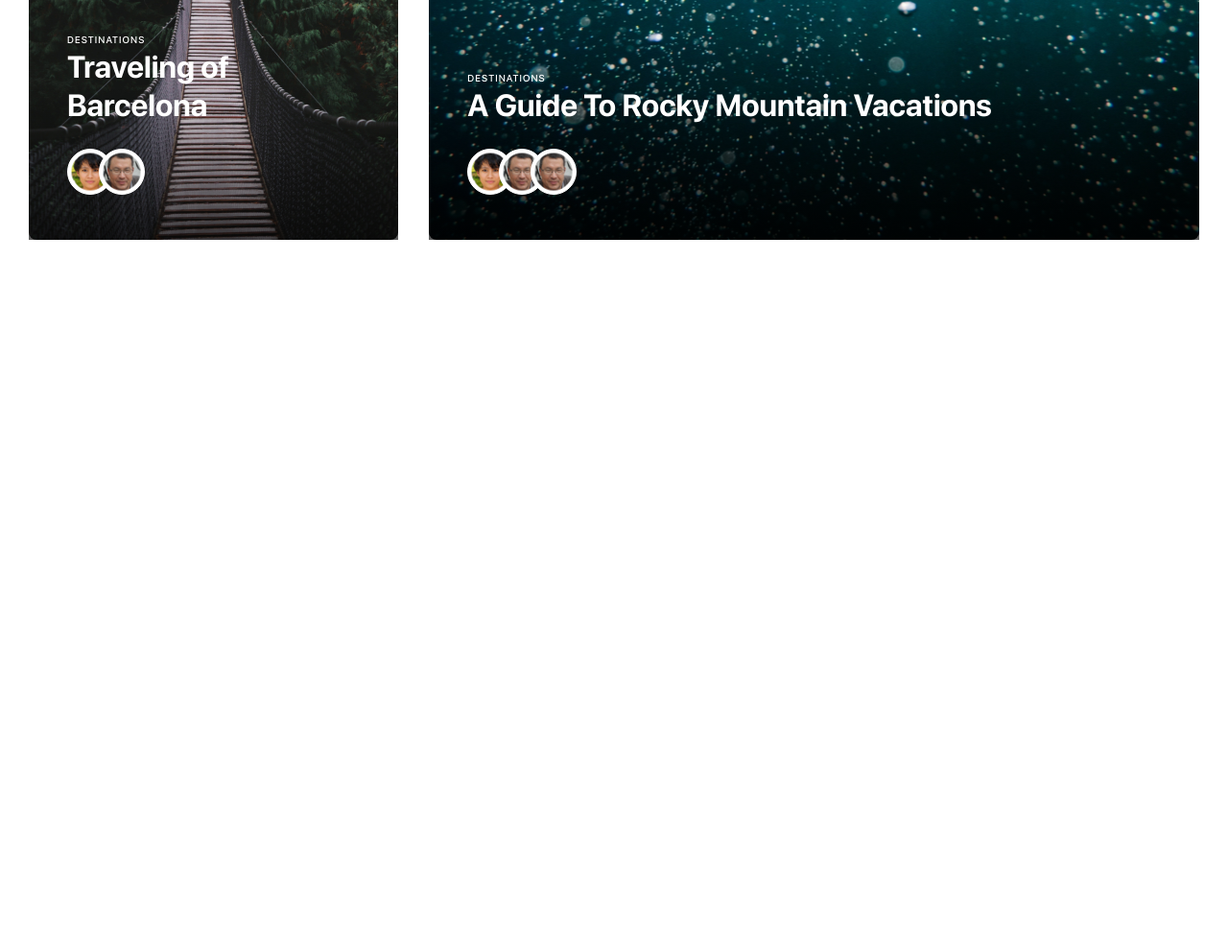
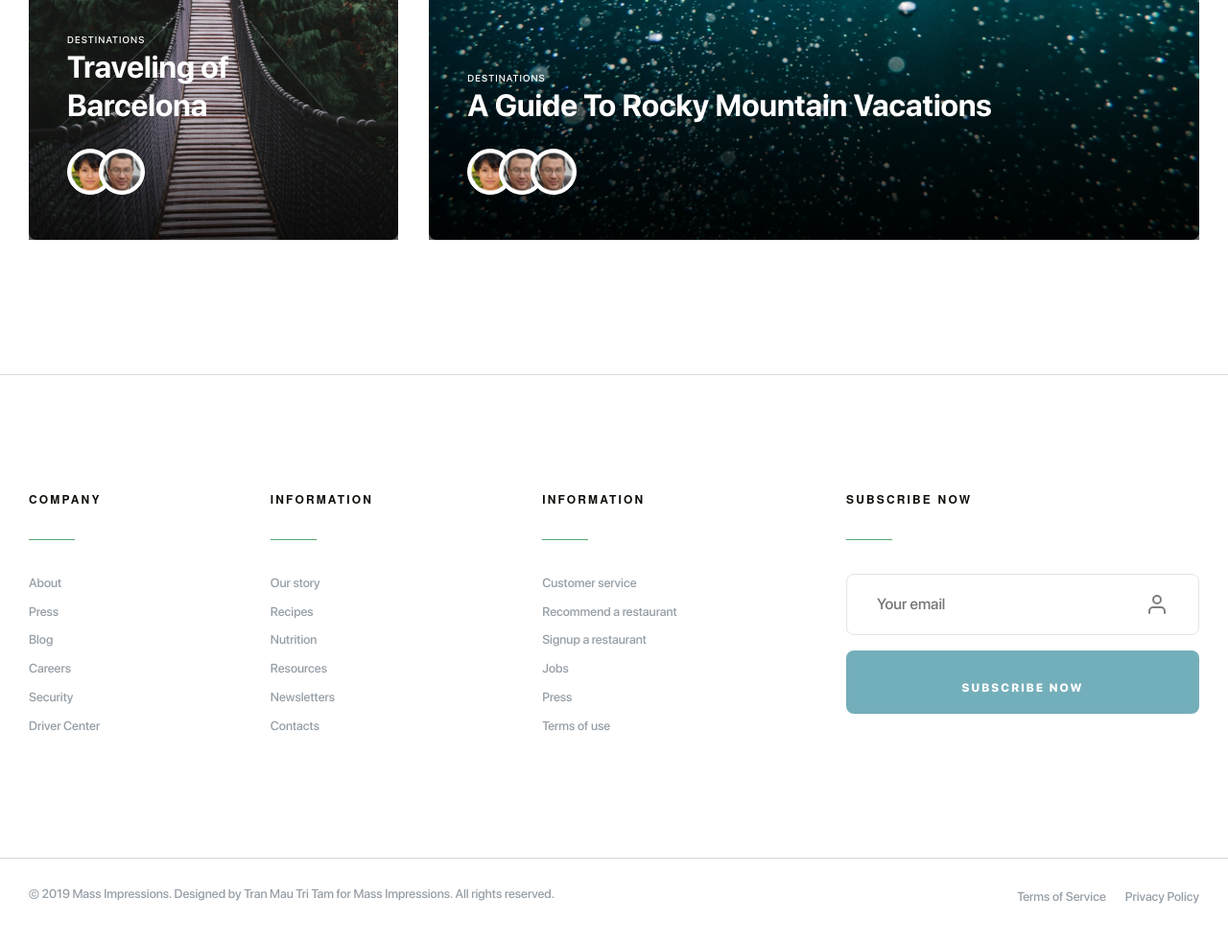
Before and after one commit to Voloshin-Sergei/Mitravel, a plain HTML site: page index.html in a window 1280 px wide. Shown: the part 6850-7835 px from the top of the page at 96% size. Before the commit the page ends 7150 px from the top, so only its background shows below. Drawn offline with Linux system fonts and the light colour scheme.

Commit message:
feat: add footer

```diff
--- /dev/null
+++ b/css/components/_footer.css
@@ -0,0 +1,83 @@
+.footer {
+  border-top: 1px solid #d9d9d9;
+  padding-top: 123px;
+}
+
+.footer__title {
+  position: relative;
+  font-family: "HelveticaNeue", sans-serif;
+  font-size: 12px;
+  letter-spacing: 2.15px;
+  text-transform: uppercase;
+  font-weight: bold;
+  color: #100E0B;
+  padding-bottom: 35px;
+  margin-bottom: 35px;
+}
+
+.footer__title::after {
+  content: "";
+  position: absolute;
+  left: 0;
+  bottom: 0;
+  background: #57a773;
+  width: 48px;
+  height: 1px;
+}
+
+.footer__container {
+  justify-content: space-between;
+}
+
+.footer__link {
+  font-weight: 500;
+  font-size: 13px;
+  color: #959ea6;
+  display: inline-block;
+  margin-bottom: 12px;
+}
+
+.subs-form {
+  width: 368px;
+}
+
+.subs-form__field {
+  width: 100%;
+  height: 64px;
+  border-radius: 8px;
+  border: 1px solid #e4e4e4;
+  padding-left: 31px;
+  background-image: url("../../img/user.svg");
+  background-position: calc(100% - 31px) center;
+  background-repeat: no-repeat;
+}
+
+.subs-form__btn {
+  width: 100%;
+  background-color: var(--neptun-color);
+  height: 64px;
+  margin-top: 16px;
+}
+
+.footer__bottom {
+  border-top: 1px solid #d9d9d9;
+  margin-top: 117px;
+  padding: 30px 0;
+}
+
+.footer__copy {
+  font-size: 13px;
+  color: #959EA6;
+}
+
+.bottom__container {
+  justify-content: space-between;
+}
+
+.footer__links {
+  display: flex;
+}
+
+.footer__links-item {
+  margin-left: 20px;
+}
--- a/css/components/_inspiration.css
+++ b/css/components/_inspiration.css
@@ -1,6 +1,6 @@
 .inspiration {
   padding-top: 95px;
-  padding-bottom: 50px;
+  padding-bottom: 140px;
 }
 
 .inspiration__heading {
--- a/css/style.css
+++ b/css/style.css
@@ -13,3 +13,4 @@
 @import "./components/_slider.css";
 @import "./components/_newsletter.css";
 @import "./components/_inspiration.css";
+@import "./components/_footer.css";
--- a/index.html
+++ b/index.html
@@ -316,6 +316,62 @@
         </div>
       </section>
     </main>
+    <footer class="footer">
+      <div class="container footer__container flex">
+        <nav class="footer__column">
+          <h2 class="footer__title">Company</h2>
+            <ul class="footer__list">
+            <li class="footer__item"><a href="#" class="footer__link">About</a></li>
+            <li class="footer__item"><a href="#" class="footer__link">Press</a></li>
+            <li class="footer__item"><a href="#" class="footer__link">Blog</a></li>
+            <li class="footer__item"><a href="#" class="footer__link">Careers</a></li>
+            <li class="footer__item"><a href="#" class="footer__link">Security</a></li>
+            <li class="footer__item"><a href="#" class="footer__link">Driver Center</a></li>
+          </ul>
+        </nav>
+        <nav class="footer__column">
+          <h2 class="footer__title">Information</h2>
+          <ul class="footer__list">
+            <li class="footer__item"><a href="#" class="footer__link">Our story</a></li>
+            <li class="footer__item"><a href="#" class="footer__link">Recipes</a></li>
+            <li class="footer__item"><a href="#" class="footer__link">Nutrition</a></li>
+            <li class="footer__item"><a href="#" class="footer__link">Resources</a></li>
+            <li class="footer__item"><a href="#" class="footer__link">Newsletters</a></li>
+            <li class="footer__item"><a href="#" class="footer__link">Contacts</a></li>
+          </ul>
+        </nav>
+        <nav class="footer__column">
+          <h2 class="footer__title">Information</h2>
+          <ul class="footer__list">
+            <li class="footer__item"><a href="#" class="footer__link">Customer service</a></li>
+            <li class="footer__item"><a href="#" class="footer__link">Recommend a restaurant</a></li>
+            <li class="footer__item"><a href="#" class="footer__link">Signup a restaurant</a></li>
+            <li class="footer__item"><a href="#" class="footer__link">Jobs</a></li>
+            <li class="footer__item"><a href="#" class="footer__link">Press</a></li>
+            <li class="footer__item"><a href="#" class="footer__link">Terms of use</a></li>
+          </ul>
+
+        </nav>
+        <div class="footer__column">
+          <h2 class="footer__title">Subscribe now</h2>
+          <form action="#" class="subs-form">
+            <input type="email" name="email" class="subs-form__field" placeholder="Your email">
+            <button class="btn-reset btn subs-form__btn">Subscribe now</button>
+          </form>
+        </div>
+      </div>
+      <div class="footer__bottom">
+        <div class="container bottom__container flex">
+          <small class="footer__copy">
+            © 2019 Mass Impressions. Designed by Tran Mau Tri Tam for Mass Impressions. All rights reserved.
+          </small>
+          <ul class="footer__links">
+            <li class="footer__links-item"><a href="#" class="footer__link">Terms of Service</a></li>
+            <li class="footer__links-item"><a href="#" class="footer__link">Privacy Policy</a></li>
+          </ul>
+        </div>
+      </div>
+    </footer>
   </div>
   <script src="libs/swiper.min.js"></script>
   <script src="js/main.js"></script>
```
Also changed, not shown: img/user.svg (added).
